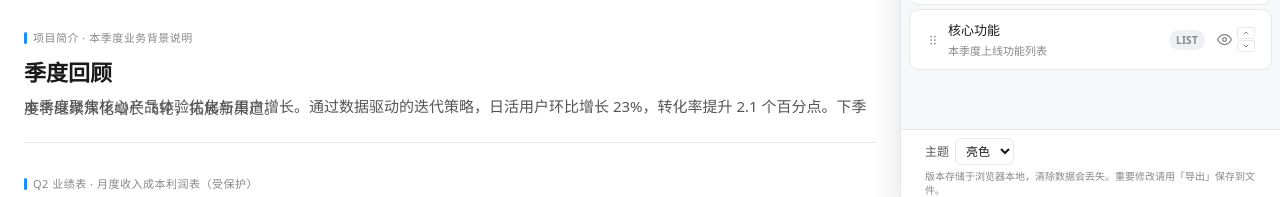
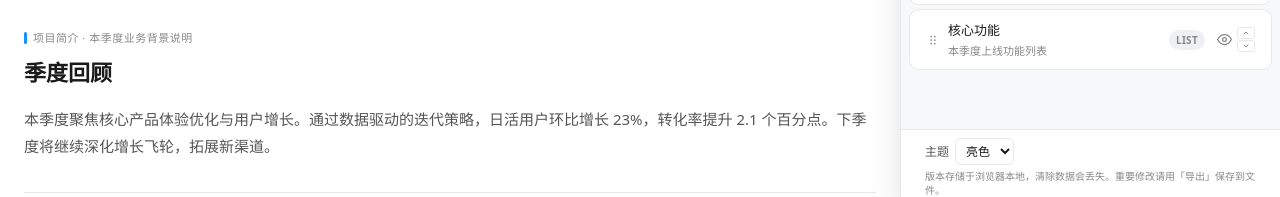
Before and after one commit to sleepyshinya/editable-html-system, a plain HTML site: page assets/template/index.html in a window 1280 px wide. Shown: the part 595-792 px from the top of the page. Drawn offline with Linux system fonts and the light colour scheme.

Commit message:
fix: styleStr 函数 bug 导致 lineHeight/fontWeight 被错误加 px
问题：lineHeight:1.8 被转成 line-height:1.8px，行高仅 1.8px，文字重叠
问题：fontWeight:700 被转成 font-weight:700px，无效值

修复：新增 UNITLESS_PROPS 白名单，lineHeight/fontWeight/opacity/zIndex 等纯数字属性不加 px

```diff
--- a/assets/template/index.html
+++ b/assets/template/index.html
@@ -410,11 +410,14 @@
   };
 
   // 样式对象 → CSS 字符串
+  // 无单位属性不加 px（lineHeight/fontWeight 等是纯数字）
+  const UNITLESS_PROPS = { lineHeight:1, fontWeight:1, opacity:1, zIndex:1, flexGrow:1, flexShrink:1, order:1 };
   function styleStr(s){
     if(!s) return '';
     return Object.entries(s).map(([k,v])=>{
       const prop=k.replace(/([A-Z])/g,'-$1').toLowerCase();
-      const val=(typeof v==='number'&&/font|size|width|height|gap|padding|margin|radius|line/.test(k))?v+'px':v;
+      const needsUnit = typeof v==='number' && !UNITLESS_PROPS[k] && /font|size|width|height|gap|padding|margin|radius|border/.test(k);
+      const val = needsUnit ? v+'px' : v;
       return prop+':'+val;
     }).join(';');
   }
```
